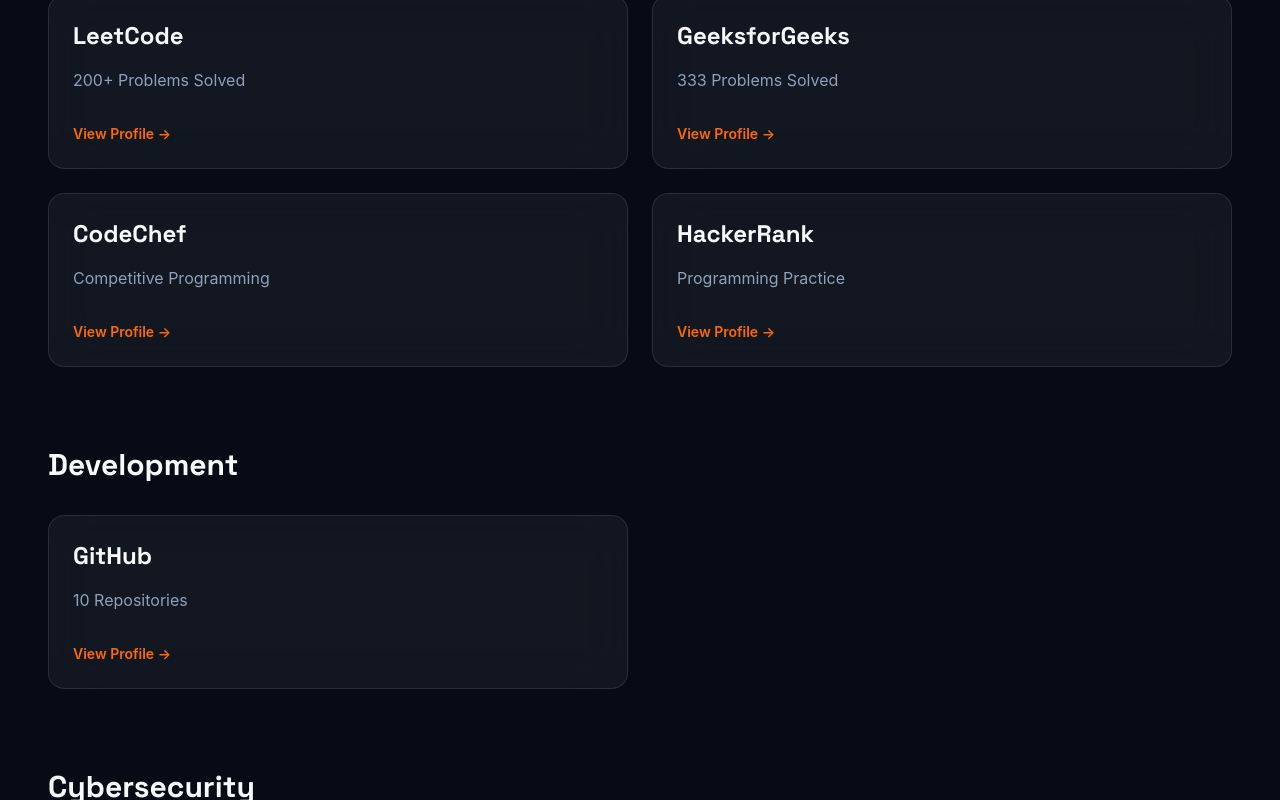
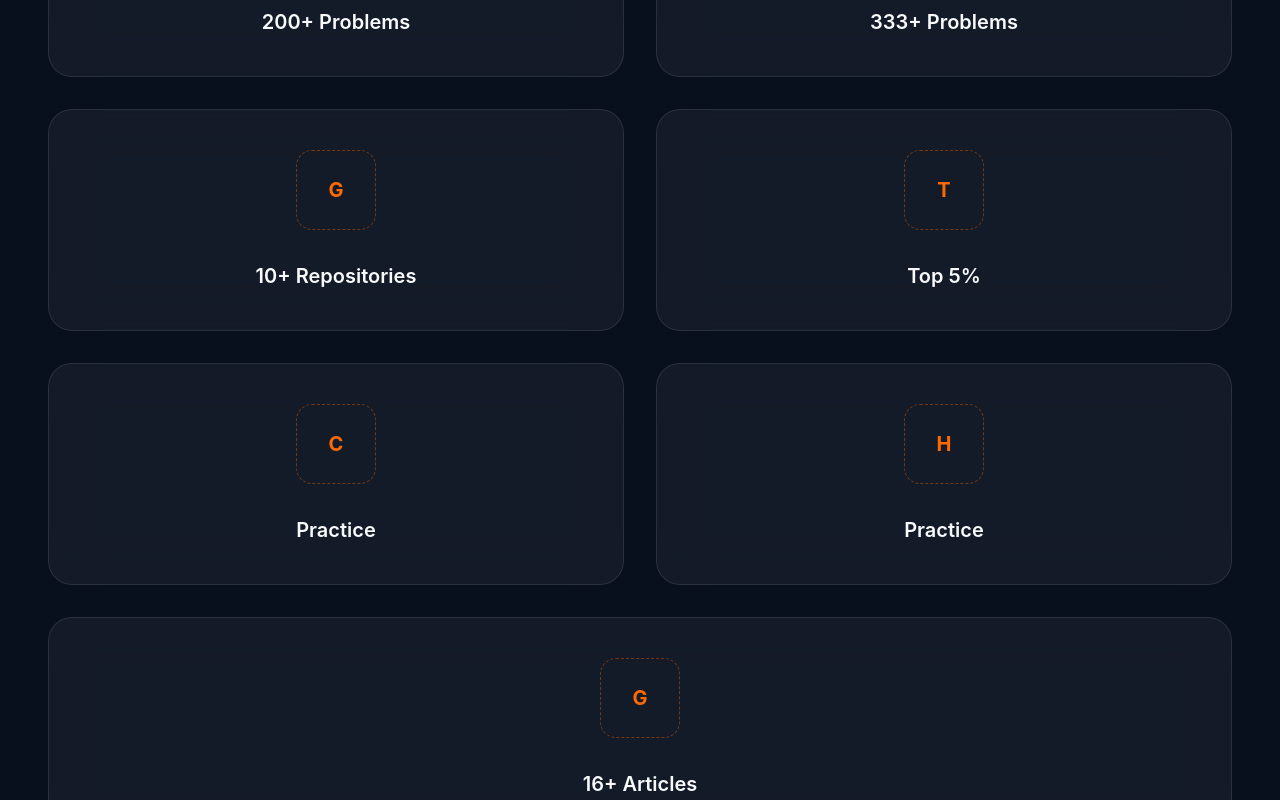
Before and after one commit to Prasad-Nalla/Portfolio, a React (Vite) app: page / in a window 1280 px wide. Shown: the part 6320-7120 px from the top of the page. Built offline with nearby package versions, Linux system fonts and the light colour scheme.

Commit message:
Developer Presence Updated

```diff
--- a/src/sections/DeveloperPresence/DeveloperPresence.jsx
+++ b/src/sections/DeveloperPresence/DeveloperPresence.jsx
@@ -1,39 +1,37 @@
 import Container from "../../components/layout/Container";
-import PresenceCategory from "./PresenceCategory";
-import { presenceData } from "./presenceData";
+import PresenceCard from "./PresenceCard";
+import { profiles } from "./presenceData";
 
 const DeveloperPresence = () => {
   return (
     <section
       id="developer-presence"
-      className="py-28 bg-[#060B16]"
+      className="py-32 bg-[#080F1D]"
     >
       <Container>
 
         <div className="mb-20 text-center">
 
-          <p className="font-semibold uppercase tracking-[0.35em] text-orange-500">
+          <p className="uppercase tracking-[0.35em] text-orange-500 font-semibold">
             Developer Presence
           </p>
 
           <h2 className="mt-5 text-5xl font-bold">
-            Learning, Building & Sharing
+            Building Beyond Projects
           </h2>
-
-          <p className="mx-auto mt-6 max-w-3xl text-lg leading-8 text-slate-400">
-            Beyond building applications, I actively solve coding challenges,
-            contribute projects, explore cybersecurity, and share technical
-            knowledge with the developer community.
-          </p>
 
         </div>
 
-        {presenceData.map((category) => (
-          <PresenceCategory
-            key={category.title}
-            {...category}
-          />
-        ))}
+        <div className="grid gap-8 md:grid-cols-2">
+
+          {profiles.map((profile) => (
+            <PresenceCard
+              key={profile.name}
+              profile={profile}
+            />
+          ))}
+
+        </div>
 
       </Container>
     </section>
--- a/src/sections/DeveloperPresence/PresenceCard.jsx
+++ b/src/sections/DeveloperPresence/PresenceCard.jsx
@@ -4,32 +4,45 @@
       href={profile.link}
       target="_blank"
       rel="noreferrer"
-      className="
+      className={`
         group
-        rounded-2xl
+        rounded-3xl
         border
         border-white/10
         bg-white/5
         backdrop-blur-xl
-        p-6
         transition-all
         duration-300
         hover:-translate-y-2
-        hover:border-orange-500/50
-        hover:bg-white/10
-        hover:shadow-[0_20px_40px_rgba(255,107,0,.18)]
-      "
+        hover:border-orange-500/40
+        hover:shadow-[0_20px_50px_rgba(255,107,0,.18)]
+        ${profile.wide ? "md:col-span-2" : ""}
+      `}
     >
-      <h3 className="text-2xl font-bold transition group-hover:text-orange-500">
-        {profile.name}
-      </h3>
+      <div className="flex h-full flex-col items-center justify-center p-10">
 
-      <p className="mt-4 text-slate-400">
-        {profile.stats}
-      </p>
+        {/* Placeholder */}
+        <div className="
+            h-20
+            w-20
+            rounded-2xl
+            border
+            border-dashed
+            border-orange-500/40
+            flex
+            items-center
+            justify-center
+            text-orange-500
+            text-xl
+            font-bold
+        ">
+          {profile.name.charAt(0)}
+        </div>
 
-      <div className="mt-8 text-sm font-semibold text-orange-500">
-        View Profile →
+        <p className="mt-8 text-xl font-semibold">
+          {profile.stat}
+        </p>
+
       </div>
     </a>
   );
--- a/src/sections/DeveloperPresence/presenceData.js
+++ b/src/sections/DeveloperPresence/presenceData.js
@@ -1,60 +1,45 @@
-export const presenceData = [
-  {
-    title: "Competitive Programming",
-    profiles: [
+export const profiles = [
   {
     name: "LeetCode",
-        stats: "200+ Problems Solved",
+    stat: "200+ Problems",
+    logo: "",
     link: "#",
   },
   {
     name: "GeeksforGeeks",
-        stats: "333 Problems Solved",
+    stat: "333+ Problems",
+    logo: "",
+    link: "#",
+  },
+  {
+    name: "GitHub",
+    stat: "10+ Repositories",
+    logo: "",
+    link: "#",
+  },
+  {
+    name: "TryHackMe",
+    stat: "Top 5%",
+    logo: "",
     link: "#",
   },
   {
     name: "CodeChef",
-        stats: "Competitive Programming",
+    stat: "Practice",
+    logo: "",
     link: "#",
   },
   {
     name: "HackerRank",
-        stats: "Programming Practice",
+    stat: "Practice",
+    logo: "",
     link: "#",
   },
-    ],
-  },
-
   {
-    title: "Development",
-    profiles: [
-      {
-        name: "GitHub",
-        stats: "10 Repositories",
+    name: "GFG Articles",
+    stat: "16+ Articles",
+    logo: "",
     link: "#",
-      },
-    ],
-  },
-
-  {
-    title: "Cybersecurity",
-    profiles: [
-      {
-        name: "TryHackMe",
-        stats: "Cybersecurity Labs",
-        link: "#",
-      },
-    ],
-  },
-
-  {
-    title: "Writing",
-    profiles: [
-      {
-        name: "GeeksforGeeks Articles",
-        stats: "Technical Blogs",
-        link: "#",
-      },
-    ],
+    wide: true,
   },
 ];
```
Lines whose indentation alone changed are shown as unchanged.
